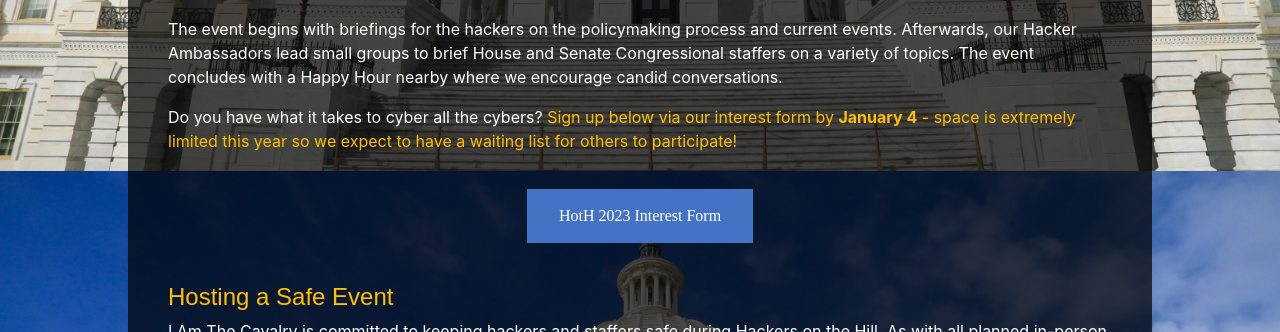
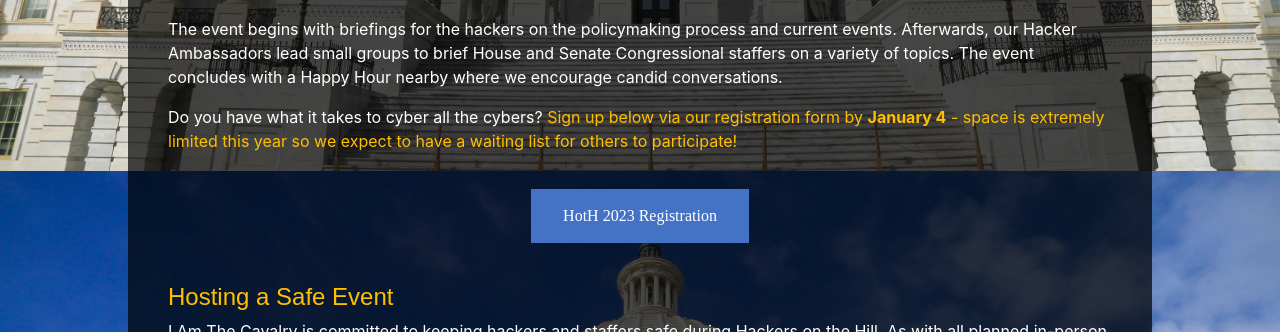
Before and after one commit to HackersOnTheHill/hackersonthehill.github.io, a Jekyll site: the page built from index.html, in a window 1280 px wide and 900 px high, scrolled down 576 px. Shown: the part 153-485 px from the top of the window. Built offline with Jekyll 4.4.1, drawn with Linux system fonts in a browser that asks for light colours; nearby versions of some CDN libraries; comment, search, counter and statistics services are not loaded.

Commit message:
Update index.html
Interest Form -> Registration

```diff
--- a/index.html
+++ b/index.html
@@ -18,14 +18,14 @@ layout: default
       Hacker Ambassadors lead small groups to brief House and Senate Congressional staffers on a variety of topics. The
       event concludes
       with a Happy Hour nearby where we encourage candid conversations.</p>
-    <p>Do you have what it takes to cyber all the cybers? <a style="color: #FFC000;">Sign up below via our interest form
+    <p>Do you have what it takes to cyber all the cybers? <a style="color: #FFC000;">Sign up below via our registration form
         by <b>January 4</b> - space is extremely limited this year so we expect to have a waiting list for others to
         participate!</a></p>
     <p></p>
 
     <!-- Registration link OR display that registration is closed. -->
     <div class="center">
-      <button style="margin: 20px;" onclick="location.href='signup'">HotH 2023 Interest Form</button>
+      <button style="margin: 20px;" onclick="location.href='signup'">HotH 2023 Registration</button>
     </div>
     <!-- When registration is closed, uncomment this line
     <p>Unfortunately registration is CLOSED for this year.</p>
```
